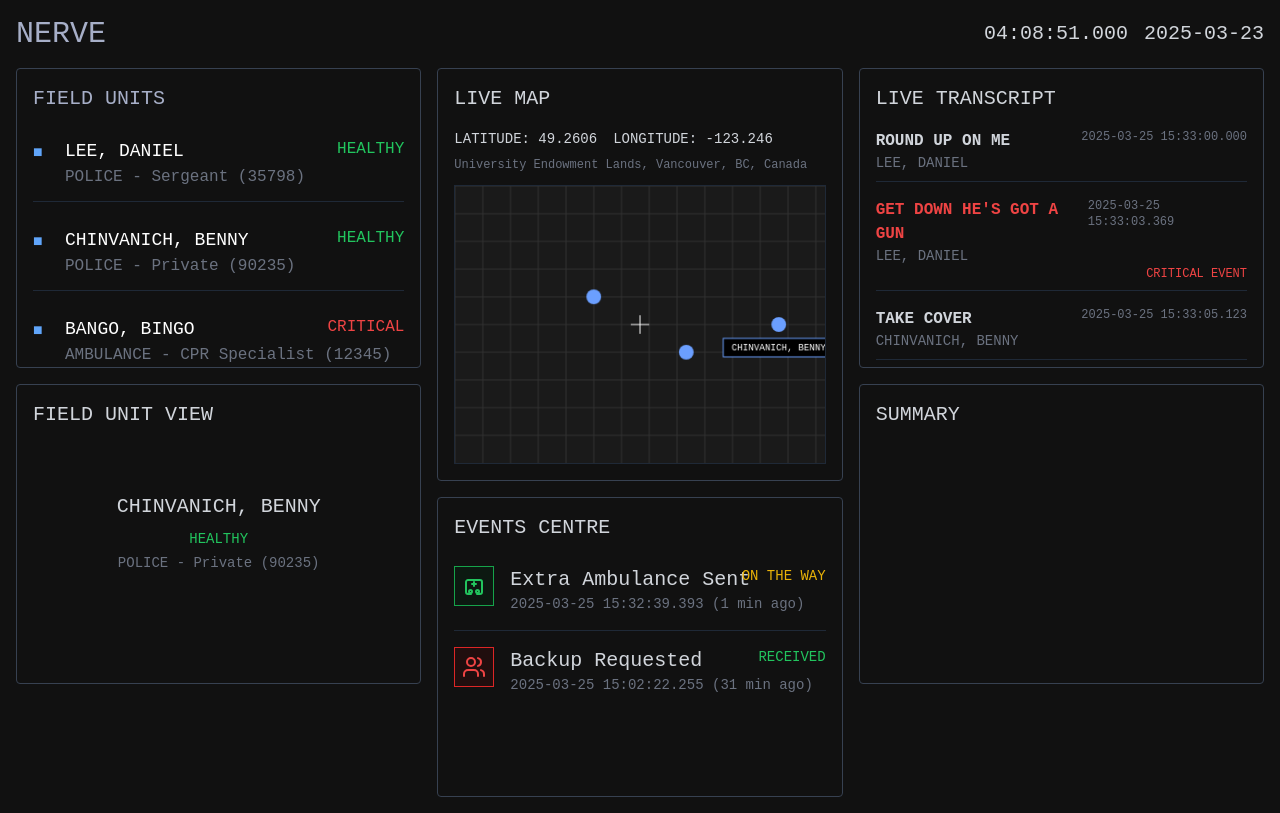
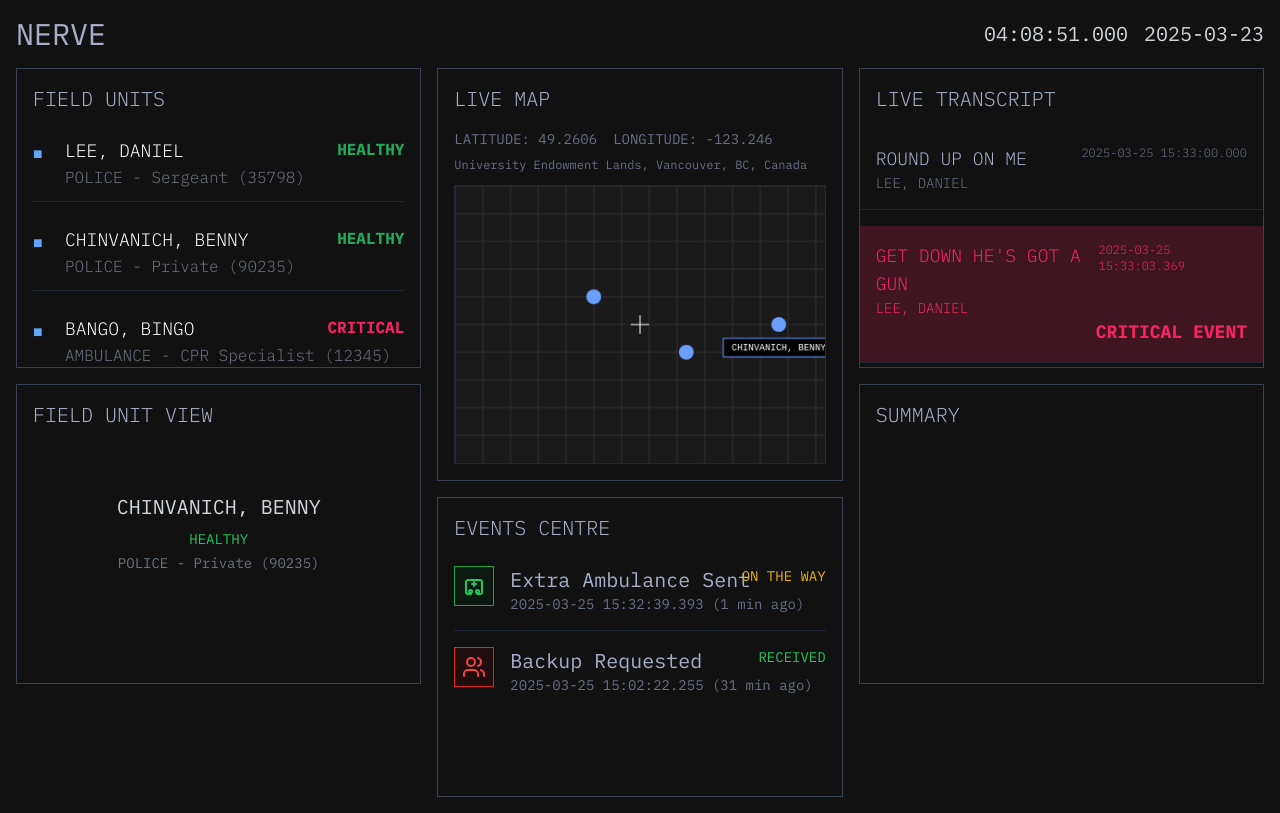
Before and after one commit to kevinxiao27/productx, a Next.js app in the folder nerve-dashboard/: page / in a window 1280 px wide. Built offline with nearby package versions, Linux system fonts and the light colour scheme.

Commit message:
csssssssss

```diff
--- a/nerve-dashboard/app/globals.css
+++ b/nerve-dashboard/app/globals.css
@@ -1,3 +1,5 @@
+@import url('https://fonts.googleapis.com/css2?family=IBM+Plex+Mono:ital,wght@0,100;0,200;0,300;0,400;0,500;0,600;0,700;1,100;1,200;1,300;1,400;1,500;1,600;1,700&display=swap');
+
 @tailwind base;
 @tailwind components;
 @tailwind utilities;
@@ -8,9 +10,9 @@
 }
 
 body {
-  color: rgb(var(--foreground-rgb));
-  background: rgb(var(--background-rgb));
-  font-family: "Courier New", monospace;
+  /* color: rgb(var(--foreground-rgb));
+  background: rgb(var(--background-rgb)); */
+  font-family: "IBM Plex Mono", monospace;
 }
 
 @layer utilities {
@@ -19,7 +21,7 @@ body {
   }
 }
 
-@layer base {
+/* @layer base {
   :root {
     --background: 0 0% 100%;
     --foreground: 0 0% 3.9%;
@@ -89,8 +91,8 @@ body {
     --sidebar-border: 240 3.7% 15.9%;
     --sidebar-ring: 217.2 91.2% 59.8%;
   }
-}
-
+} */
+/*
 @layer base {
   * {
     @apply border-border;
@@ -98,4 +100,4 @@ body {
   body {
     @apply bg-background text-foreground;
   }
-}
+} */
--- a/nerve-dashboard/app/layout.tsx
+++ b/nerve-dashboard/app/layout.tsx
@@ -14,7 +14,7 @@ export default function RootLayout({
 }>) {
   return (
     <html lang="en">
-      <body>{children}</body>
+      <body className="font-mono">{children}</body>
     </html>
   )
 }
--- a/nerve-dashboard/components/events-centre.tsx
+++ b/nerve-dashboard/components/events-centre.tsx
@@ -45,7 +45,7 @@ export default function EventsCentre() {
 
   return (
     <div className="border border-gray-700 p-4 rounded-sm h-[300px] overflow-auto">
-      <h2 className="text-xl mb-6">EVENTS CENTRE</h2>
+      <h2 className="text-xl font-light text-titleBlue mb-6">EVENTS CENTRE</h2>
       <div className="space-y-4">
         {events.map((event) => (
           <div key={event.id}>
@@ -76,8 +76,8 @@ export default function EventsCentre() {
 
               {/* Title */}
               <div className="flex-grow ml-4">
-                <h3 className="text-xl text-gray-300">{event.title}</h3>
-                <p className="text-gray-500 text-sm">{event.timestamp} ({event.timeAgo})</p>
+                <h3 className="text-xl text-titleBlue">{event.title}</h3>
+                <p className="text-mediumGrey text-sm">{event.timestamp} ({event.timeAgo})</p>
               </div>
 
               {/* Status - absolute positioned to right */}
--- a/nerve-dashboard/components/field-unit-view.tsx
+++ b/nerve-dashboard/components/field-unit-view.tsx
@@ -8,7 +8,7 @@ interface FieldUnitViewProps {
 export default function FieldUnitView({ unit }: FieldUnitViewProps) {
   return (
     <div className="border border-gray-700 p-4 rounded-sm h-[300px]">
-      <h2 className="text-xl mb-4">FIELD UNIT VIEW</h2>
+      <h2 className="text-xl mb-6 text-titleBlue font-light">FIELD UNIT VIEW</h2>
       <div className="mt-16 flex flex-col items-center">
         <h3 className="text-xl mb-2">{unit.name}</h3>
         <div className={cn("text-sm mb-1", unit.status === "HEALTHY" ? "text-green-500" : "text-red-500")}>
--- a/nerve-dashboard/components/field-units.tsx
+++ b/nerve-dashboard/components/field-units.tsx
@@ -9,7 +9,7 @@ interface FieldUnitsProps {
 
 export default function FieldUnits({ units, onUnitSelect }: FieldUnitsProps) {
   return (
-    <div className="border border-gray-700 p-4 rounded-sm h-[300px] overflow-auto">
+    <div className="border border-gray-700 p-4 rounded-sm h-[300px] font-light overflow-auto">
       <h2 className="text-xl mb-6 text-titleBlue">FIELD UNITS</h2>
       <ul className="space-y-6">
         {units.map((unit, index) => (
@@ -22,9 +22,9 @@ export default function FieldUnits({ units, onUnitSelect }: FieldUnitsProps) {
               <div className="text-white text-lg">{unit.name}</div>
 
               {/* Status - absolutely positioned to right */}
-              <span className={`absolute right-0 top-0 ${unit.status === "HEALTHY" ? "text-green-500" : "text-red-500"}`}>
+              <p className={`absolute right-0 top-0 font-bold ${unit.status === "HEALTHY" ? "text-nerveGreen" : "text-nerveRed"}`}>
                 {unit.status}
-              </span>
+              </p>
 
               {/* Role and ID */}
               <div className="text-gray-500">
--- a/nerve-dashboard/components/live-map.tsx
+++ b/nerve-dashboard/components/live-map.tsx
@@ -82,12 +82,12 @@ export default function LiveMap() {
 
   return (
     <div className="border border-gray-700 p-4 rounded-sm">
-      <h2 className="text-xl mb-4">LIVE MAP</h2>
-      <div className="mb-2 text-sm">
+      <h2 className="text-xl font-light text-titleBlue mb-4">LIVE MAP</h2>
+      <div className="mb-2 text-sm text-mediumGrey">
         <span>LATITUDE: {coordinates.latitude}</span>
         <span className="ml-4">LONGITUDE: {coordinates.longitude}</span>
       </div>
-      <div className="text-xs text-gray-500 mb-3">{coordinates.location}</div>
+      <div className="text-xs text-mediumGrey mb-3">{coordinates.location}</div>
       <canvas ref={mapRef} width={400} height={300} className="w-full h-auto border border-gray-800" />
     </div>
   )
--- a/nerve-dashboard/components/live-transcript.tsx
+++ b/nerve-dashboard/components/live-transcript.tsx
@@ -7,17 +7,22 @@ interface LiveTranscriptProps {
 
 export default function LiveTranscript({ entries }: LiveTranscriptProps) {
   return (
-    <div className="border border-gray-700 p-4 rounded-sm h-[300px] overflow-auto">
-      <h2 className="text-xl mb-4">LIVE TRANSCRIPT</h2>
+    <div className="border border-gray-700 rounded-sm h-[300px] font-mono font-light overflow-auto">
+      <h2 className="text-xl text-titleBlue p-4">LIVE TRANSCRIPT</h2>
       <div className="space-y-4">
         {entries.map((entry) => (
-          <div key={entry.id} className="border-b border-gray-800 pb-2">
-            <div className="flex justify-between">
-              <div className={cn("font-bold", entry.critical ? "text-red-500" : "text-gray-300")}>{entry.message}</div>
-              <div className="text-xs text-gray-500">{entry.timestamp}</div>
+          <div
+            key={entry.id}
+            className={cn("border-b border-gray-800 relative", entry.critical ? "bg-highlightedRed" : "")}
+          >
+            <div className="p-4">
+              <div className="flex justify-between">
+                <div className={cn("text-lg", entry.critical ? "text-nerveRed" : "text-titleBlue")}>{entry.message}</div>
+                <div className={cn("text-xs", entry.critical ? "text-nerveRed" : "text-mediumGrey")}>{entry.timestamp}</div>
+              </div>
+              <div className={cn("text-sm", entry.critical ? "text-nerveRed" : "text-mediumGrey")}>{entry.sender}</div>
+              {entry.critical && <div className="text-lg text-right font-bold text-nerveRed">CRITICAL EVENT</div>}
             </div>
-            <div className="text-sm text-gray-500">{entry.sender}</div>
-            {entry.critical && <div className="text-xs text-right text-red-500">CRITICAL EVENT</div>}
           </div>
         ))}
       </div>
--- a/nerve-dashboard/components/summary.tsx
+++ b/nerve-dashboard/components/summary.tsx
@@ -1,7 +1,7 @@
 export default function Summary() {
   return (
-    <div className="border border-gray-700 p-4 rounded-sm h-[300px]">
-      <h2 className="text-xl mb-4">SUMMARY</h2>
+    <div className="border border-gray-700 rounded-sm h-[300px]">
+      <h2 className="text-xl text-titleBlue font-light p-4">SUMMARY</h2>
       {/* Empty for now as per the screenshot */}
     </div>
   )
--- a/nerve-dashboard/styles/globals.css
+++ b/nerve-dashboard/styles/globals.css
@@ -1,4 +1,4 @@
-@import url('https://fonts.googleapis.com/css2?family=IBM+Plex+Mono:ital,wght@0,100;0,200;0,300;0,400;0,500;0,600;0,700;1,100;1,200;1,300;1,400;1,500;1,600;1,700&family=Montserrat:ital,wght@0,100..900;1,100..900&display=swap');
+@import url('https://fonts.googleapis.com/css2?family=IBM+Plex+Mono:ital,wght@0,100;0,200;0,300;0,400;0,500;0,600;0,700;1,100;1,200;1,300;1,400;1,500;1,600;1,700&display=swap');
 
 *, ::before, ::after{
   --tw-border-spacing-x: 0;
@@ -175,6 +175,7 @@ body {
   /* 1 */
   line-height: inherit;
   /* 2 */
+  font-family: "IBM Plex Mono", monospace;
 }
 
 /*
@@ -307,7 +308,7 @@ input,
 optgroup,
 select,
 textarea {
-  font-family: inherit;
+  font-family: "IBM Plex Mono", monospace;
   /* 1 */
   font-feature-settings: inherit;
   /* 1 */
```
